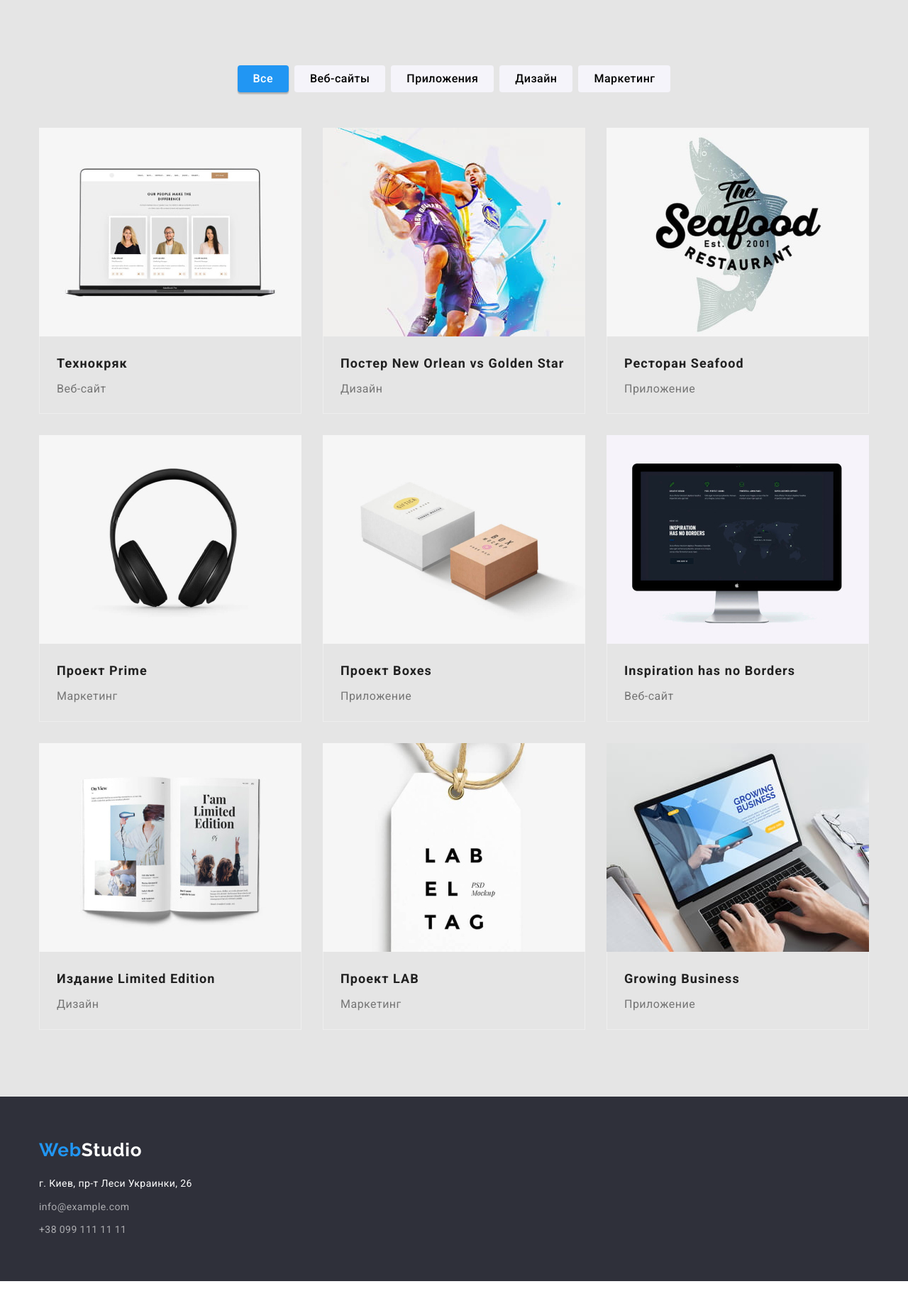
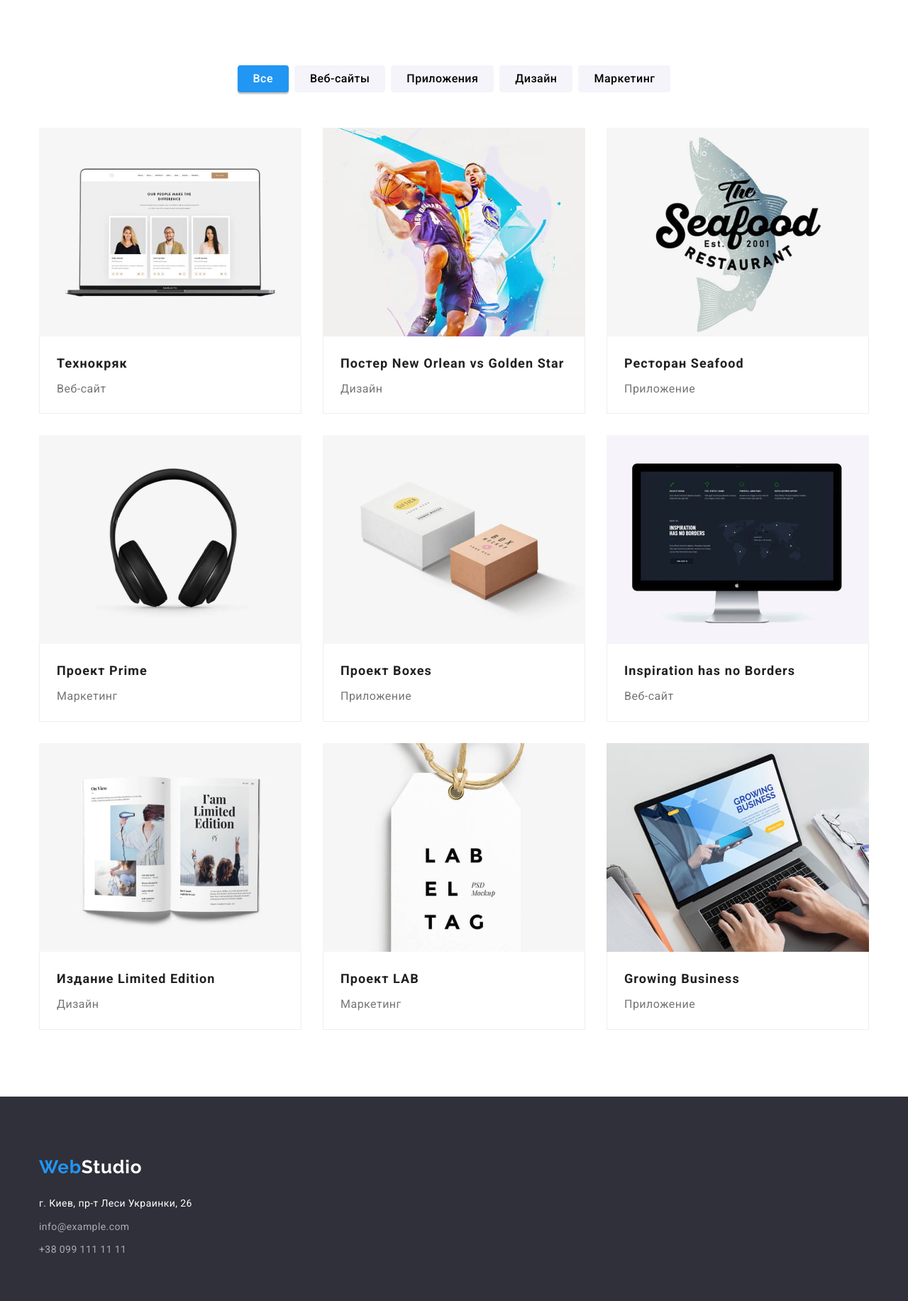
Before and after one commit to tomm-rodion/goit-markup-hw-03, a plain HTML site: page portfolio.html in a window 1280 px wide. Shown: the part 82-1915 px from the top of the page at 71% size. Before the commit the page ends 1887 px from the top, so only its background shows below. Drawn offline with nearby package versions, Linux system fonts and the light colour scheme.

Commit message:
Виправив помилки вказані ментором.
Змінив колір фону згідно макету.
Виправив в декількох місцях padding на  margin.

```diff
--- a/css/styles.css
+++ b/css/styles.css
@@ -31,11 +31,8 @@ box-sizing: inherit;
 
 body{
     font-family: 'Roboto', sans-serif;
-    background-color: var(--main-color);
     color:var(--text-color);
     font-size: 14px;
-    letter-spacing: 0.03em;
-
 }
 /* ------ УТІЛІТИ ---------- */
 
@@ -134,8 +131,7 @@ a {
     margin-left: 50px;
 }
 
-.nav-link .contact{
-    display: block;
+.nav-link{
     padding: 32px 0;
 
     font-weight: 500;
@@ -145,6 +141,11 @@ a {
 }
 
 .contact{
+    padding: 32px 0;
+
+    font-weight: 500;
+    line-height: 1.14;
+    letter-spacing: 0.02em;
     color:var(--second-text-color);
 }
 
@@ -164,7 +165,10 @@ color: var(--accent-color);
     padding-bottom: 200px;
     background-color:var(--second-theme-color);
 }
+
 .baner-text{
+    margin-bottom: 30px;
+
 max-width: 696px;
 margin-left: auto;
 margin-right: auto;
@@ -178,10 +182,8 @@ color:var(--main-color);
 }
 
 .button-baner{
-display: flex;
-align-items: center;
-text-align: center;
-margin: 30px auto;
+display: block;
+margin: 0 auto;
 padding: 10px 32px;
 border:none;
 border-radius: 4px;
@@ -203,9 +205,6 @@ background-color:var(--accent-color);
 
 /* ----сексія особливості features --------*/
 
-.section-bg-color{
-background: var(--primary-bd-color);
-}
 
 .features{
     display: flex;
@@ -256,8 +255,7 @@ background: var(--primary-bd-color);
 }
 
 .works-title{
-    padding-top: 0px;
-    padding-bottom: 50px;
+    margin-bottom: 50px;
 }
 
 .works{
@@ -270,7 +268,7 @@ background: var(--primary-bd-color);
     margin-right: 30px;
 }
 
-.works-item:nth-child(3n){
+.works-item:last-child{
     margin-right:0px;
 }
 
@@ -280,32 +278,36 @@ background: var(--primary-bd-color);
 }
 
 .team-title{
-    padding-top: 94px;
-    padding-bottom: 50px;
+    margin-bottom: 50px;
 }
 
 .card-set{
     display: flex;
     flex-wrap: wrap;
-
-    padding-bottom: 94px;
 }
 
 .card-set>.worker-card{
     margin-right: 30px;
 }
 
-.worker-card:nth-child(4n){
-    margin-right: -30px;
+.worker-card:last-child{
+    margin-right: 0px;
 }
 
 .card{
     padding-top: 30px;
     padding-bottom: 30px;
+
+    background-color: #FFFFFF;
+    box-shadow: 0px 1px 3px rgba(0, 0, 0, 0.12),
+    0px 1px 1px rgba(0, 0, 0, 0.14),
+    0px 2px 1px rgba(0, 0, 0, 0.2);
+    border-radius: 0px 0px 4px 4px;
+
 }
 
 .our-employees{
-    padding-bottom: 10px;
+    margin-bottom: 10px;
 
     font-weight: 500;
     font-size: 16px;
@@ -325,32 +327,32 @@ background: var(--primary-bd-color);
 
 /*------------- блок FUTER ------------ */
 
-.footer-title{
+.footer{
+    padding: 60px 0;
     background-color: var(--second-theme-color);
 }
 .footer-logo{
     color: var(--main-color);
 }
-.container>.logo{
-    padding-top: 60px;
-    padding-bottom: 20px;
+.footer>.logo{
+    padding: 0;
+    margin-bottom: 20px;
 }
+
 .footer-content{
-    padding-bottom: 60px;
+    font-style: normal;
+}
 
-}
 .address-item+.address-item{
-    padding-top: 9px;
+    margin-top: 9px;
 }
 .footer-address{
-    font-style: normal;
     font-size: 14px;
     line-height: 1.7;
     letter-spacing: 0.03em;
     color: var(--main-color);
 }
 .footer-contact{
-    font-style: normal;
     font-size: 14px;
     line-height:1.7;
     letter-spacing: 0.03em;
@@ -370,7 +372,7 @@ background: var(--primary-bd-color);
     display: flex;
     align-items: center;
     justify-content: center;
-    padding-bottom: 50px;
+    margin-bottom: 50px;
 }
 
 .buttons-item+.buttons-item{
@@ -380,7 +382,6 @@ background: var(--primary-bd-color);
 .project-list{
     display: flex;
     flex-wrap: wrap;
-    max-width: 1200px;
     margin-left: -30px;
     margin-top: -30px;
 }
@@ -401,10 +402,9 @@ background: var(--primary-bd-color);
     font-weight: 500;
     font-size: 16px;
     line-height: 1.6;
-    text-align: center;
     letter-spacing: 0.03em;
-    background: #F5F4FA;
-
+    background-color: #F5F4FA;
+    cursor: pointer;
 }
 
 .button-title:focus,
@@ -419,6 +419,10 @@ background: var(--primary-bd-color);
 }
 
 .card-container{
+    display: block;
+}
+
+.card-thumb{
     padding: 20px 24px;
     border-left: 1px solid #EEEEEE;
     border-bottom: 1px solid #EEEEEE;
@@ -426,7 +430,7 @@ background: var(--primary-bd-color);
 }
 
 .project-title-portfolio{
-    padding-bottom: 4px;
+    margin-bottom: 4px;
 
     font-weight: 700;
     font-size: 18px;
--- a/portfolio.html
+++ b/portfolio.html
@@ -12,31 +12,31 @@
     <link rel="stylesheet" href="./css/styles.css"/>
 </head>
 <body>
-<!-------- шапка сайта HEADER ------------->
+<!-- ------ шапка сайта HEADER ----------- -->
 <header class="header-nav">
-    <!-- -----блок навігація HEADER --------->
+    <!-- -----блок навігація HEADER ------- -->
     <div class="container header-flex">
         <nav class="header-flex">
-            <!-------логотип logo ----------->
+            <!-- -----логотип logo --------- -->
             <a class="logo link" href="./index.html"><span class="logo-web">Web</span>Studio</a>
-            <!---- посилання на сорінки -- -->
+            <!-- -- посилання на сорінки -- -->
             <ul class="list nav-bar">
                 <li class="nav-item"><a class="nav-link" href="./index.html">Студия</a></li>
                 <li class="nav-item"><a class="nav-link current" href="./portfolio.html">Портфолио</a></li>
                 <li class="nav-item"><a class="nav-link" href="">Контакты</a></li>
             </ul>
         </nav>
-        <!-----блок с контактами Contact block ------>
+        <!-- ---блок с контактами Contact block ---- -->
             <ul class="list nav-bar">
                 <li class="nav-item"><a class="contact" href="mailto:info@devstudio.com">info@devstudio.com</a></li>
                 <li class="nav-item"><a class="contact" href="tel:380961111111">+38 096 111 11 11</a></li>
             </ul>
     </div>
 </header>
-<!-------------- MAIN CONTENT PORTFOLIO -------------->
+<!-- ------------ MAIN CONTENT PORTFOLIO ------------ -->
 <main>
-    <!--------- projects block --------->
-    <section class="section section-bg-color">
+    <!-- ------- projects block ------- -->
+    <section class="section">
         <div class="container">
         <h1 class="hide">наши проекты</h1>
         <!-- buttons block -->
@@ -62,84 +62,84 @@
 
         <ul class="list project-list">
             <li class="project-card">
-                <a href="">
+                <a class="card-container" href="">
                     <img  src="./images/img-8.jpg" alt="фото Веб-сайта">
                     <!-- Ресурс предлагает комплексные предложения с разным уровнем
                         функционала и сервисов. Все это позволит посетителю получить
                         исчерпывающие сведения о компании или частном лице. -->
-                    <div class="card-container">
+                    <div class="card-thumb">
                     <h2 class="project-title-portfolio">Технокряк</h2>
                     <p class="project-title-text">Веб-сайт</p>
                     </div>
                 </a>
             </li>
             <li class="project-card">
-                <a href="">
+                <a class="card-container" href="">
                     <img src="./images/img-9.jpg" alt="фото дизайна">
-                    <div class="card-container">
+                    <div class="card-thumb">
                     <h2 class="project-title-portfolio">Постер New Orlean vs Golden Star</h2>
                     <p class="project-title-text">Дизайн</p>
                     </div>
                 </a>
             </li>
             <li class="project-card">
-                <a href="">
+                <a class="card-container" href="">
                     <img src="./images/img-10.jpg" alt="фото логотипа">
-                    <div class="card-container">
+                    <div class="card-thumb">
                     <h2 class="project-title-portfolio">Ресторан Seafood</h2>
                     <p class="project-title-text">Приложение</p>
                     </div>
                 </a>
             </li>
             <li class="project-card">
-                <a href="">
+                <a class="card-container" href="">
                     <img src="./images/img-11.jpg" alt="аудио продукция">
-                    <div class="card-container">
+                    <div class="card-thumb">
                     <h2 class="project-title-portfolio">Проект Prime</h2>
                     <p class="project-title-text">Маркетинг</p>
                     </div>
                 </a>
             </li>
             <li class="project-card">
-                <a href="">
+                <a class="card-container" href="">
                     <img src="./images/img-12.jpg" alt="коробки">
-                    <div class="card-container">
+                    <div class="card-thumb">
                     <h2 class="project-title-portfolio">Проект Boxes</h2>
                     <p class="project-title-text">Приложение</p>
                     </div>
                 </a>
             </li>
             <li class="project-card">
-                <a href="">
+                <a class="card-container" href="">
                     <img src="./images/img-13.jpg" alt="розробка сайта ">
-                    <div class="card-container">
+                    <div class="card-thumb">
                     <h2 class="project-title-portfolio">Inspiration has no Borders</h2>
                     <p class="project-title-text">Веб-сайт</p>
                     </div>
                 </a>
             </li>
             <li class="project-card">
-                <a href="">
+                <a class="card-container" href="">
                     <img src="./images/img-14.jpg" alt="дизайн журналу ">
-                    <div class="card-container">
+                    <div class="card-thumb">
                     <h2 class="project-title-portfolio">Издание Limited Edition</h2>
                     <p class="project-title-text">Дизайн</p>
                     </div>
                 </a>
             </li>
             <li class="project-card">
-                <a href="">
+                <a class="card-container" href="">
                     <img src="./images/img-15.jpg" alt="продукция лейб ">
-                    <div class="card-container">
+                    <div class="card-thumb">
                     <h2 class="project-title-portfolio">Проект LAB</h2>
                     <p class="project-title-text">Маркетинг</p>
                     </div>
                 </a>
             </li>
             <li class="project-card">
-                <a href="">
+                <a class="card-container" href="">
                     <img src="./images/img-16.jpg" alt="фото разработки веб-приложения ">
-                    <div class="card-container">
+                    <div class="card-thumb">
                     <h2 class="project-title-portfolio">Growing Business</h2>
                     <p class="project-title-text">Приложение</p>
                     </div>
@@ -150,7 +150,7 @@
     </section>
 </main>
 <!-- ------------- блок FUTER------------ -->
-<footer class="footer-title ">
+<footer class="footer">
     <div class="container">
         <a class="logo link" href="./index.html"><span class="logo-web">Web</span><span class="footer-logo">Studio</span></a>
             <address class="footer-content">
```
Also changed, not shown: index.html (+15 -15 lines).
